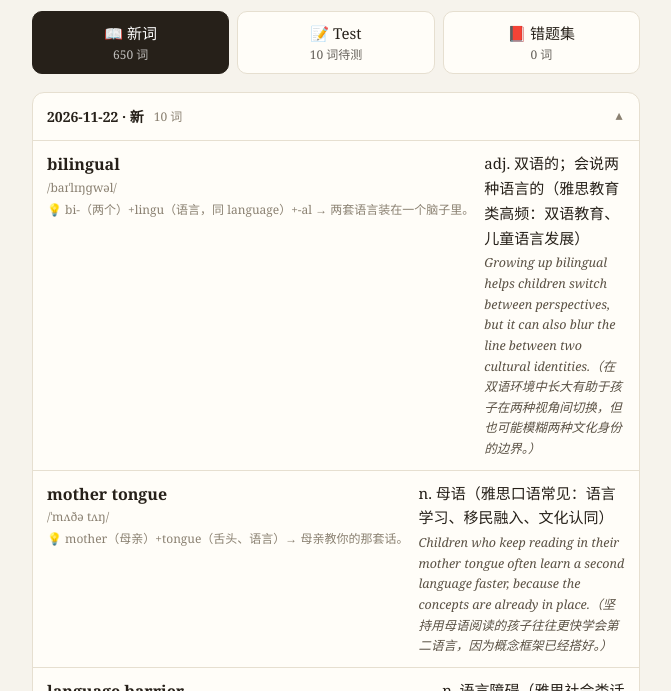
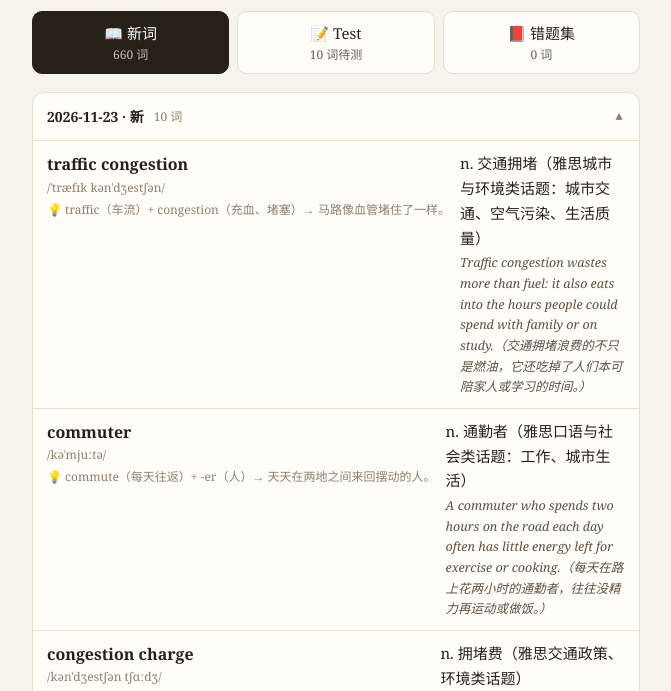
Before and after one commit to 3279549719-dotcom/3279549719-dotcom.github.io, a plain HTML site: page index.html in a window 1280 px wide. Shown: the part 109-800 px from the top of the page, without its empty margins (304-975 px from the left). Drawn offline with Linux system fonts and the light colour scheme.

Commit message:
Add batch 2026-11-23 script reference

```diff
--- a/index.html
+++ b/index.html
@@ -68,6 +68,7 @@
 <script src="data-batches-41.js"></script>
 <script src="data-batches-42.js"></script>
 <script src="data-batches-43.js"></script>
+<script src="data-batches-44.js"></script>
 <script src="app.js"></script>
 <script src="app-2.js"></script>
 
```
